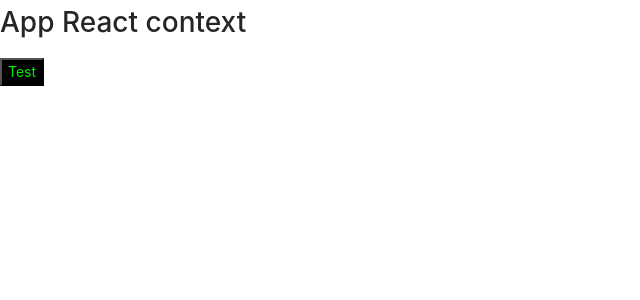
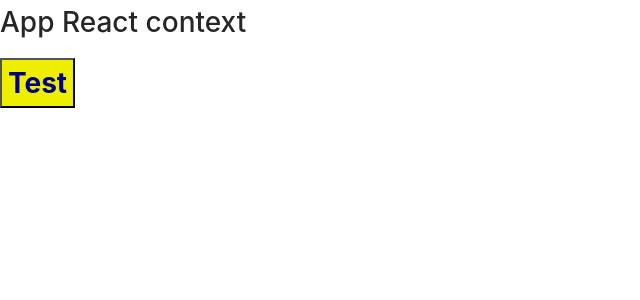
Before and after one commit to morozkodev/corso-react-avanzato, a React (Create React App) app: page / in a window 1280 px wide. Shown: the top 300 px of the page, without its empty margins (0-640 px from the left). Built offline with nearby package versions, Linux system fonts and the light colour scheme.

Commit message:
Context : Bottone con tema
https://www.paolodellaguzzo.com/blog/2018/06/28/reactjs-le-context-api-ufficiali-come-usarle-e-cosa-sono/

```diff
--- a/src/App.js
+++ b/src/App.js
@@ -1,16 +1,53 @@
 // esempio di uso di context
 import React from 'react';
+import { ThemeContext, themes } from './context/tema';
 import ThemedButton from './context/bottone';
 
-function App (){
+
+function Toolbar(props){
     return (
-        <div className="App">
-            <h1>App React context</h1>
-            <section>
-				<ThemedButton>Test</ThemedButton>
-			</section>
+        <div>
+            <ThemedButton onClick={props.changeTheme}>Test</ThemedButton>
         </div>
     )
 }
 
+class App extends React.Component {
+
+    constructor(props){
+        super(props);
+		this.state = {
+            theme: themes.light
+        }
+        this.toggleTheme = () => {
+            this.setState( state => ({
+                theme: state.theme === themes.dark ? themes.light : themes.dark
+            }));
+        }
+		/**
+    	this.toggleTheme = () => {
+			this.setState(
+				state = ( {
+					theme: state.theme === themes.dark ? themes.light : themes.dark
+				} )
+			)
+		}
+		*/
+    }
+
+    render () {
+		return (
+	        <div className="App">
+	            <h1>App React context</h1>
+	            <section>
+	                <ThemeContext.Provider value={this.state.theme}>
+	                    <Toolbar changeTheme={this.toggleTheme} />
+	                </ThemeContext.Provider>
+	            </section>
+	        </div>
+    	)
+	}
+
+}
+
 export default App;
--- a/src/context/bottone.jsx
+++ b/src/context/bottone.jsx
@@ -7,7 +7,7 @@
 		let theme = this.context;
 		return <button
 			{...props}
-			style={{ backgroundColor: theme.background, color: theme.foreground }}
+			style={{ backgroundColor: theme.background, color: theme.foreground, fontWeight: 'bold', fontSize: '+2em' }}
 			>Test</button>
 	}
 }
--- a/src/context/tema.jsx
+++ b/src/context/tema.jsx
@@ -1,13 +1,13 @@
 import React from 'react';
 
 export const themes = {
+	dark: {
+		foreground: '#00ee00',
+		background: '#000000',
+	},
 	light: {
-		foreground: '#00ee00',
-		background: '#eeeeee'
-	},
-	dark: {
-		foreground: '#00EE00',
-		background: '#000000'
+		foreground: '#000080',
+		background: '#eeee00'
 	}
 }
 
```
